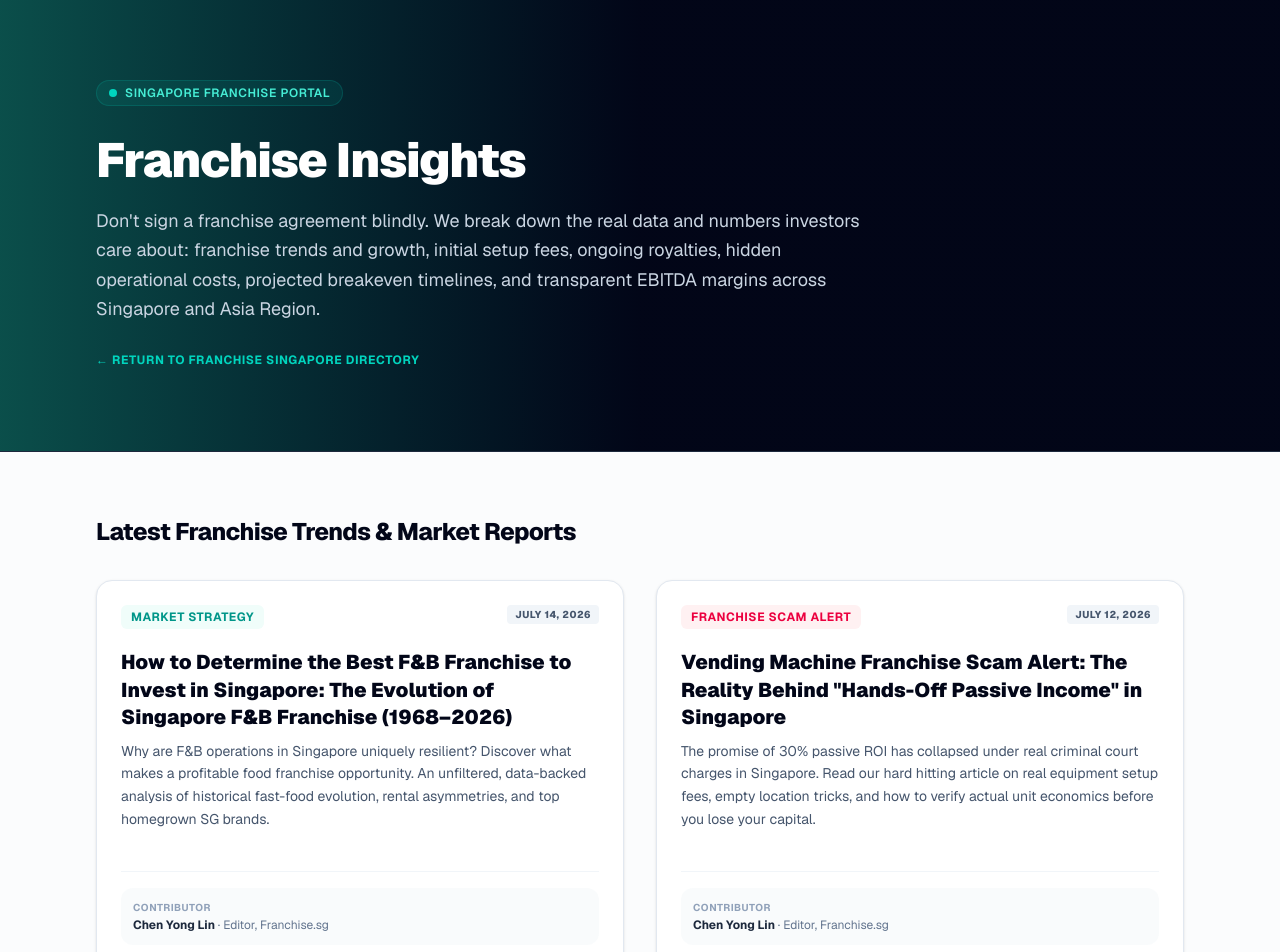
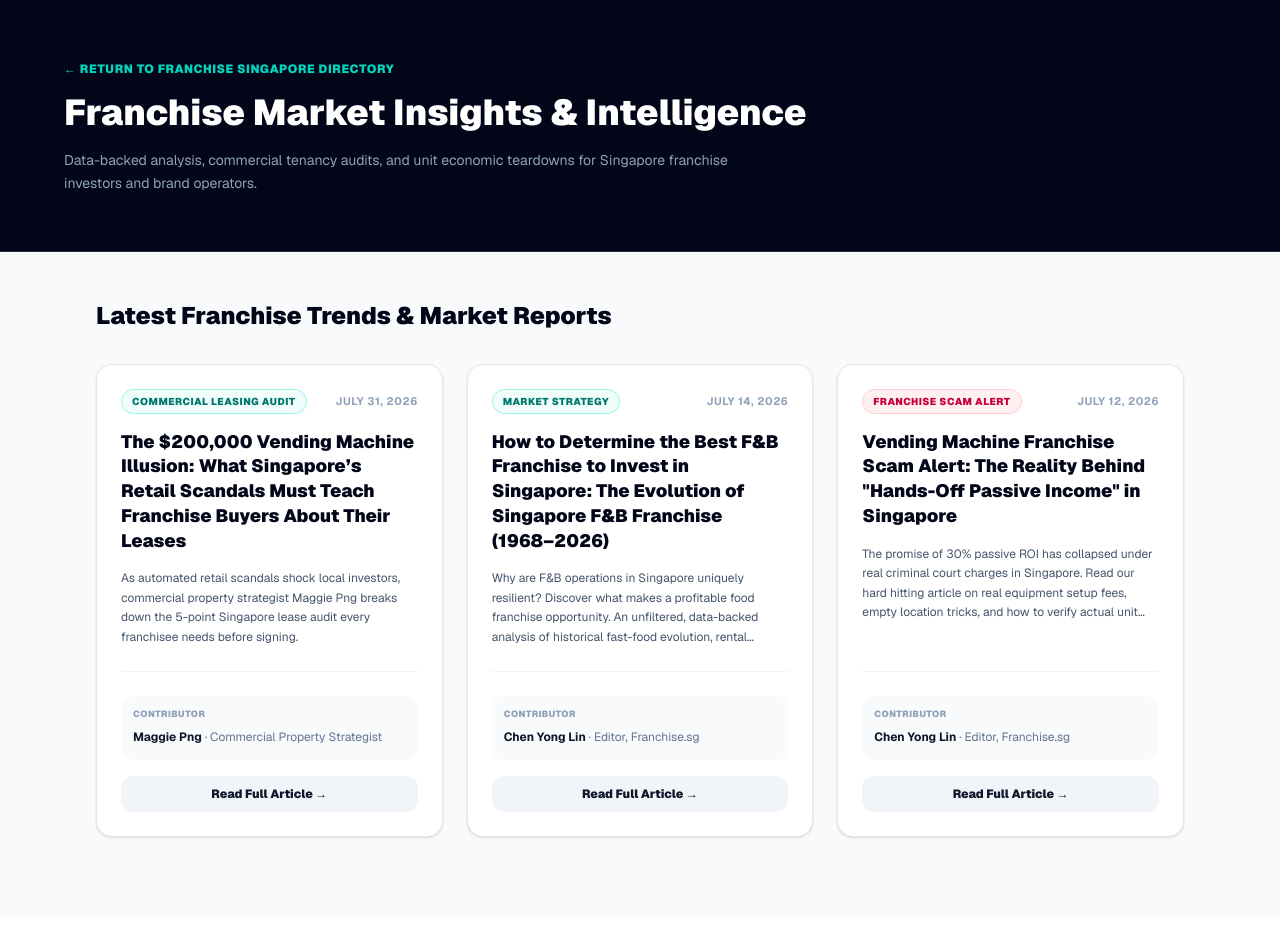
Before and after one commit to ft-synergist/franchise_sg, a Next.js app: page /insights in a window 1280 px wide. Shown: the top 952 px of the page. After the commit the page ends 917 px from the top, so only its background shows below. Built offline with nearby package versions, Linux system fonts and the light colour scheme.

Commit message:
feat: render author articles on author profiles and update insights directory grid

```diff
--- a/app/author/[slug]/page.tsx
+++ b/app/author/[slug]/page.tsx
@@ -8,14 +8,41 @@ type Props = {
     params: Promise<{ slug: string }> | { slug: string };
 };
 
-// 1. Pre-render author pages at build time for Vercel
+// Registered articles mapped by author slug
+const AUTHOR_ARTICLES: Record<string, Array<{ slug: string; title: string; description: string; date: string; category: string }>> = {
+    'maggie-png': [
+        {
+            slug: 'vending-machine-illusion-singapore-franchise-lease',
+            title: 'The $200,000 Vending Machine Illusion: What Singapore’s Retail Scandals Must Teach Franchise Buyers About Their Leases',
+            description: 'As automated retail scandals shock local investors, commercial property strategist Maggie Png breaks down the 5-point Singapore lease audit every franchisee needs before signing.',
+            date: 'July 31, 2026',
+            category: 'Commercial Leasing Audit',
+        }
+    ],
+    'chen-yong-lin': [
+        {
+            slug: 'how-to-determine-the-best-food-franchise-to-invest-in-singapore',
+            title: 'How to Determine the Best F&B Franchise to Invest in Singapore: The Evolution of Singapore F&B Franchise (1968–2026)',
+            description: 'Discover what makes a resilient food franchise opportunity in Singapore. An unfiltered analysis of historical fast-food evolution, rental traps, and navigating the manpower squeeze.',
+            date: 'July 14, 2026',
+            category: 'Market Strategy',
+        },
+        {
+            slug: 'vending-machine-franchise-analysis-singapore',
+            title: 'Vending Machine Franchise Scam Alert: The Reality Behind "Hands-Off Passive Income" in Singapore',
+            description: 'The promise of 30%+ passive ROI has collapsed under real criminal court charges in Singapore. Read our hard hitting article on real equipment setup fees, empty location tricks, and how to verify actual unit economics.',
+            date: 'July 12, 2026',
+            category: 'Franchise Scam Alert',
+        }
+    ]
+};
+
 export async function generateStaticParams() {
     return Object.keys(EDITORS).map((slug) => ({
         slug,
     }));
 }
 
-// 2. Dynamic Metadata Generator
 export async function generateMetadata({ params }: Props): Promise<Metadata> {
     const resolvedParams = await params;
     const editor = EDITORS[resolvedParams.slug];
@@ -27,7 +54,6 @@ export async function generateMetadata({ params }: Props): Promise<Metadata> {
     };
 }
 
-// 3. Main Async Author Profile Page Component
 export default async function AuthorProfilePage({ params }: Props) {
     const resolvedParams = await params;
     const editor = EDITORS[resolvedParams.slug];
@@ -35,6 +61,8 @@ export default async function AuthorProfilePage({ params }: Props) {
     if (!editor) {
         notFound();
     }
+
+    const articles = AUTHOR_ARTICLES[resolvedParams.slug] || [];
 
     const jsonLd = {
         '@context': 'https://schema.org',
@@ -56,7 +84,6 @@ export default async function AuthorProfilePage({ params }: Props) {
 
     return (
         <main className="w-full bg-slate-50 min-h-screen text-slate-900 pb-20 font-sans antialiased">
-            {/* Author Schema */}
             <script
                 type="application/ld+json"
                 dangerouslySetInnerHTML={{ __html: JSON.stringify(jsonLd) }}
@@ -85,7 +112,7 @@ export default async function AuthorProfilePage({ params }: Props) {
                 </div>
             </section>
 
-            {/* Profile Details */}
+            {/* Profile Details & Articles */}
             <section className="max-w-4xl mx-auto px-4 sm:px-6 lg:px-8 pt-10 space-y-6">
                 <div className="bg-white border border-slate-200 rounded-2xl p-6 sm:p-8 shadow-sm space-y-3">
                     <h2 className="text-xs font-black uppercase tracking-wider text-slate-600">About the Analyst</h2>
@@ -102,6 +129,50 @@ export default async function AuthorProfilePage({ params }: Props) {
                         ))}
                     </div>
                 </div>
+
+                {/* Published Articles Section */}
+                <div className="bg-white border border-slate-200 rounded-2xl p-6 sm:p-8 shadow-sm space-y-6">
+                    <div className="flex items-center justify-between border-b border-slate-100 pb-4">
+                        <h3 className="text-xs font-black uppercase tracking-wider text-slate-600">
+                            Published Insights & Research ({articles.length})
+                        </h3>
+                    </div>
+
+                    {articles.length === 0 ? (
+                        <p className="text-slate-500 text-xs italic">No published insights yet for this analyst.</p>
+                    ) : (
+                        <div className="space-y-4">
+                            {articles.map((art) => (
+                                <div
+                                    key={art.slug}
+                                    className="bg-slate-50 border border-slate-200 rounded-xl p-5 hover:border-slate-300 transition-all flex flex-col sm:flex-row justify-between items-start sm:items-center gap-4"
+                                >
+                                    <div className="space-y-1.5 max-w-2xl">
+                                        <div className="flex items-center gap-2">
+                                            <span className="text-[9px] font-black uppercase tracking-wider bg-teal-100 text-teal-800 px-2 py-0.5 rounded">
+                                                {art.category}
+                                            </span>
+                                            <span className="text-[10px] text-slate-400 font-bold uppercase">{art.date}</span>
+                                        </div>
+                                        <h4 className="text-base font-black text-slate-950 leading-snug">
+                                            <Link href={`/insights/${art.slug}`} className="hover:text-teal-700 transition-colors">
+                                                {art.title}
+                                            </Link>
+                                        </h4>
+                                        <p className="text-slate-600 text-xs line-clamp-2">{art.description}</p>
+                                    </div>
+
+                                    <Link
+                                        href={`/insights/${art.slug}`}
+                                        className="shrink-0 text-xs font-black text-teal-700 hover:text-teal-800 underline underline-offset-2"
+                                    >
+                                        Read Article →
+                                    </Link>
+                                </div>
+                            ))}
+                        </div>
+                    )}
+                </div>
             </section>
         </main>
     );
--- a/app/insights/page.tsx
+++ b/app/insights/page.tsx
@@ -1,137 +1,128 @@
+import React from 'react';
 import Link from 'next/link';
+import { Metadata } from 'next';
 
-export const metadata = {
-    title: 'Franchise Insights | Franchise Singapore Market Analysis',
-    description: 'Deep dive into verified Franchise Insights. Analyze initial setup fees, franchise opportunities, industry trends, and operational costs across Singapore.',
-    alternates: {
-        canonical: 'https://www.franchise.sg/insights',
-    },
-    openGraph: {
-        title: 'Franchise Insights | Franchise Singapore Market Analysis',
-        description: 'Deep dive into verified Franchise Insights. Analyze initial setup fees, franchise opportunities, industry trends, and operational costs across Singapore.',
-        url: 'https://www.franchise.sg/insights',
-        type: 'website',
-    },
-    twitter: {
-        card: 'summary_large_image',
-        title: 'Franchise Insights | Franchise Singapore Market Analysis',
-        description: 'Deep dive into verified Franchise Insights. Analyze initial setup fees, franchise opportunities, industry trends, and operational costs across Singapore.',
-    }
+export const metadata: Metadata = {
+    title: 'Franchise Market Insights & Intelligence | Franchise.sg',
+    description: 'Data-driven analysis, unit economics, and regulatory compliance reports for Singapore franchise investors.',
 };
 
-// Mirroring the exact active Supabase table rows from the live database
-const articles = [
+const ARTICLES = [
     {
-        title: 'How to Determine the Best F&B Franchise to Invest in Singapore: The Evolution of Singapore F&B Franchise (1968–2026)',
-        slug: 'how-to-determine-the-best-food-franchise-to-invest-in-singapore',
-        excerpt: 'Why are F&B operations in Singapore uniquely resilient? Discover what makes a profitable food franchise opportunity. An unfiltered, data-backed analysis of historical fast-food evolution, rental asymmetries, and top homegrown SG brands.',
-        category: 'Market Strategy',
-        author: 'Chen Yong Lin',
-        role: 'Editor',
-        date: 'July 14, 2026'
+        slug: 'vending-machine-illusion-singapore-franchise-lease',
+        title: 'The $200,000 Vending Machine Illusion: What Singapore’s Retail Scandals Must Teach Franchise Buyers About Their Leases',
+        description: 'As automated retail scandals shock local investors, commercial property strategist Maggie Png breaks down the 5-point Singapore lease audit every franchisee needs before signing.',
+        category: 'Commercial Leasing Audit',
+        categoryColor: 'bg-teal-50 text-teal-700 border-teal-200',
+        date: 'July 31, 2026',
+        authorName: 'Maggie Png',
+        authorRole: 'Commercial Property Strategist',
+        authorSlug: 'maggie-png',
     },
     {
+        slug: 'how-to-determine-the-best-food-franchise-to-invest-in-singapore',
+        title: 'How to Determine the Best F&B Franchise to Invest in Singapore: The Evolution of Singapore F&B Franchise (1968–2026)',
+        description: 'Why are F&B operations in Singapore uniquely resilient? Discover what makes a profitable food franchise opportunity. An unfiltered, data-backed analysis of historical fast-food evolution, rental asymmetries, and top homegrown SG brands.',
+        category: 'Market Strategy',
+        categoryColor: 'bg-teal-50 text-teal-700 border-teal-200',
+        date: 'July 14, 2026',
+        authorName: 'Chen Yong Lin',
+        authorRole: 'Editor, Franchise.sg',
+        authorSlug: 'chen-yong-lin',
+    },
+    {
+        slug: 'vending-machine-franchise-analysis-singapore',
         title: 'Vending Machine Franchise Scam Alert: The Reality Behind "Hands-Off Passive Income" in Singapore',
-        slug: 'vending-machine-franchise-analysis-singapore',
-        excerpt: 'The promise of 30% passive ROI has collapsed under real criminal court charges in Singapore. Read our hard hitting article on real equipment setup fees, empty location tricks, and how to verify actual unit economics before you lose your capital.',
+        description: 'The promise of 30% passive ROI has collapsed under real criminal court charges in Singapore. Read our hard hitting article on real equipment setup fees, empty location tricks, and how to verify actual unit economics before you lose your capital.',
         category: 'Franchise Scam Alert',
-        author: 'Chen Yong Lin',
-        role: 'Editor',
-        date: 'July 12, 2026'
+        categoryColor: 'bg-rose-50 text-rose-700 border-rose-200',
+        date: 'July 12, 2026',
+        authorName: 'Chen Yong Lin',
+        authorRole: 'Editor, Franchise.sg',
+        authorSlug: 'chen-yong-lin',
     }
 ];
 
-export default function InsightsHubPage() {
+export default function InsightsPage() {
     return (
-        <div className="min-h-screen bg-slate-50/60 text-slate-900 antialiased font-sans w-full text-left">
+        <main className="w-full bg-slate-50 min-h-screen pb-20 font-sans antialiased text-slate-900">
 
-            {/* Header Block */}
-            <header className="bg-gradient-to-r from-teal-900 via-slate-950 to-slate-950 text-white py-20 px-6 border-b border-slate-800">
-                <div className="max-w-6xl mx-auto px-4 sm:px-6 lg:px-8 text-left">
-
-                    <div className="mb-6 inline-flex items-center gap-2 bg-teal-500/10 border border-teal-500/20 px-3 py-1 rounded-full">
-                        <span className="w-2 h-2 rounded-full bg-teal-400"></span>
-                        <span className="text-xs font-semibold text-teal-300 uppercase tracking-wider">Singapore Franchise Portal</span>
-                    </div>
-
-                    <h1 className="text-4xl sm:text-5xl font-black tracking-tight text-white max-w-4xl leading-tight">
-                        Franchise Insights
-                    </h1>
-
-                    <p className="text-slate-300 mt-4 text-base sm:text-lg max-w-3xl font-normal leading-relaxed">
-                        Don&apos;t sign a franchise agreement blindly. We break down the real data and numbers investors care about: franchise trends and growth, initial setup fees, ongoing royalties, hidden operational costs, projected breakeven timelines, and transparent EBITDA margins across Singapore and Asia Region.
-                    </p>
-
-                    {/* Return Navigation Anchor - Optimized with strict semantic keyword internal anchor text */}
-                    <div className="mt-6">
+            {/* Header Banner */}
+            <section className="bg-slate-950 text-white py-14 px-4 sm:px-6 lg:px-8 border-b border-slate-800">
+                <div className="max-w-6xl mx-auto space-y-4">
                     <Link
                         href="/"
-                            className="inline-flex items-center justify-center text-xs font-bold uppercase tracking-wider text-teal-400 hover:text-teal-300 transition-colors"
+                        className="text-xs font-black uppercase tracking-wider text-teal-400 hover:text-teal-300 transition-colors inline-block"
                     >
                         ← Return to Franchise Singapore Directory
                     </Link>
+                    <h1 className="text-3xl sm:text-4xl font-black text-white">
+                        Franchise Market Insights & Intelligence
+                    </h1>
+                    <p className="text-slate-400 text-sm max-w-2xl leading-relaxed">
+                        Data-backed analysis, commercial tenancy audits, and unit economic teardowns for Singapore franchise investors and brand operators.
+                    </p>
                 </div>
-                </div>
-            </header>
+            </section>
 
-            {/* Main Listing Layout */}
-            <main className="max-w-6xl mx-auto px-4 sm:px-6 lg:px-8 py-16">
-
-                {/* Structural H2 injected to fix heading level hierarchy and anchor semantic search density */}
-                <h2 className="text-2xl font-extrabold text-slate-950 tracking-tight mb-8 text-left">
+            {/* Articles Grid Section */}
+            <section className="max-w-6xl mx-auto px-4 sm:px-6 lg:px-8 pt-12 space-y-8">
+                <h2 className="text-2xl font-black text-slate-950">
                     Latest Franchise Trends & Market Reports
                 </h2>
 
-                {/* Dynamic Card Layout Grid */}
-                <div className="grid grid-cols-1 md:grid-cols-2 gap-8">
-                    {articles.map((article) => (
-                        <article
+                <div className="grid grid-cols-1 md:grid-cols-2 lg:grid-cols-3 gap-6">
+                    {ARTICLES.map((article) => (
+                        <div
                             key={article.slug}
-                            className="bg-white border border-slate-200 rounded-2xl p-6 flex flex-col transition-all shadow-sm hover:shadow-md hover:border-slate-300"
+                            className="bg-white border border-slate-200 rounded-2xl p-6 shadow-sm flex flex-col justify-between hover:border-slate-300 transition-all"
                         >
-                            <div className="flex justify-between items-start mb-4">
-                                <span className={`text-xs font-bold uppercase tracking-wider px-2.5 py-1 rounded-md ${article.category === 'Franchise Scam Alert'
-                                    ? 'text-rose-600 bg-rose-50'
-                                    : 'text-teal-600 bg-teal-50'
-                                    }`}>
+                            <div className="space-y-4">
+                                <div className="flex items-center justify-between">
+                                    <span className={`text-[10px] font-black uppercase tracking-wider px-2.5 py-1 rounded-full border ${article.categoryColor}`}>
                                         {article.category}
                                     </span>
-                                <span className="text-[10px] font-extrabold bg-slate-100 text-slate-600 px-2 py-0.5 rounded uppercase tracking-wider">
+                                    <span className="text-[11px] font-bold text-slate-400 uppercase tracking-wider">
                                         {article.date}
                                     </span>
                                 </div>
 
-                            <Link href={`/insights/${article.slug}`} className="block group flex-1">
-                                <h3 className="text-xl font-black text-slate-950 mt-1 mb-2 group-hover:text-teal-600 transition-colors leading-snug">
+                                <h3 className="text-lg font-black text-slate-950 leading-snug">
+                                    <Link href={`/insights/${article.slug}`} className="hover:text-teal-700 transition-colors">
                                         {article.title}
+                                    </Link>
                                 </h3>
-                                <p className="text-slate-600 text-sm leading-relaxed mb-6 line-clamp-4">
-                                    {article.excerpt}
+
+                                <p className="text-slate-600 text-xs leading-relaxed line-clamp-4">
+                                    {article.description}
                                 </p>
+                            </div>
+
+                            <div className="pt-6 mt-6 border-t border-slate-100 space-y-4">
+                                <div className="bg-slate-50 rounded-xl p-3">
+                                    <span className="text-[9px] font-black uppercase tracking-wider text-slate-400 block mb-0.5">
+                                        Contributor
+                                    </span>
+                                    <Link
+                                        href={`/author/${article.authorSlug}`}
+                                        className="text-xs font-bold text-slate-900 hover:text-teal-700 transition-colors"
+                                    >
+                                        {article.authorName} <span className="text-slate-500 font-normal">· {article.authorRole}</span>
                                     </Link>
-
-                            {/* Clean, Grounded Contributor Box */}
-                            <div className="mt-4 border-t border-slate-100 pt-4 flex flex-col gap-2">
-                                <div className="bg-slate-50/80 p-3 rounded-xl flex flex-col">
-                                    <span className="text-[10px] font-bold text-slate-400 uppercase tracking-wider block">Contributor</span>
-                                    <span className="font-bold text-slate-800 text-xs mt-0.5">
-                                        {article.author} <span className="font-normal text-slate-500">· {article.role}, Franchise.sg</span>
-                                    </span>
                                 </div>
 
                                 <Link
                                     href={`/insights/${article.slug}`}
-                                    className="w-full text-center mt-2 border border-slate-200 bg-white hover:bg-slate-50 text-slate-800 font-bold py-2.5 px-4 rounded-xl text-xs transition-colors block"
+                                    className="w-full text-center block bg-slate-100 hover:bg-slate-200 text-slate-900 text-xs font-black py-2.5 rounded-xl transition-colors"
                                 >
-                                    Read Full Article
+                                    Read Full Article →
                                 </Link>
                             </div>
-
-                        </article>
+                        </div>
                     ))}
                 </div>
+            </section>
+
         </main>
-
-        </div>
     );
 }
```
Lines whose indentation alone changed are shown as unchanged.
